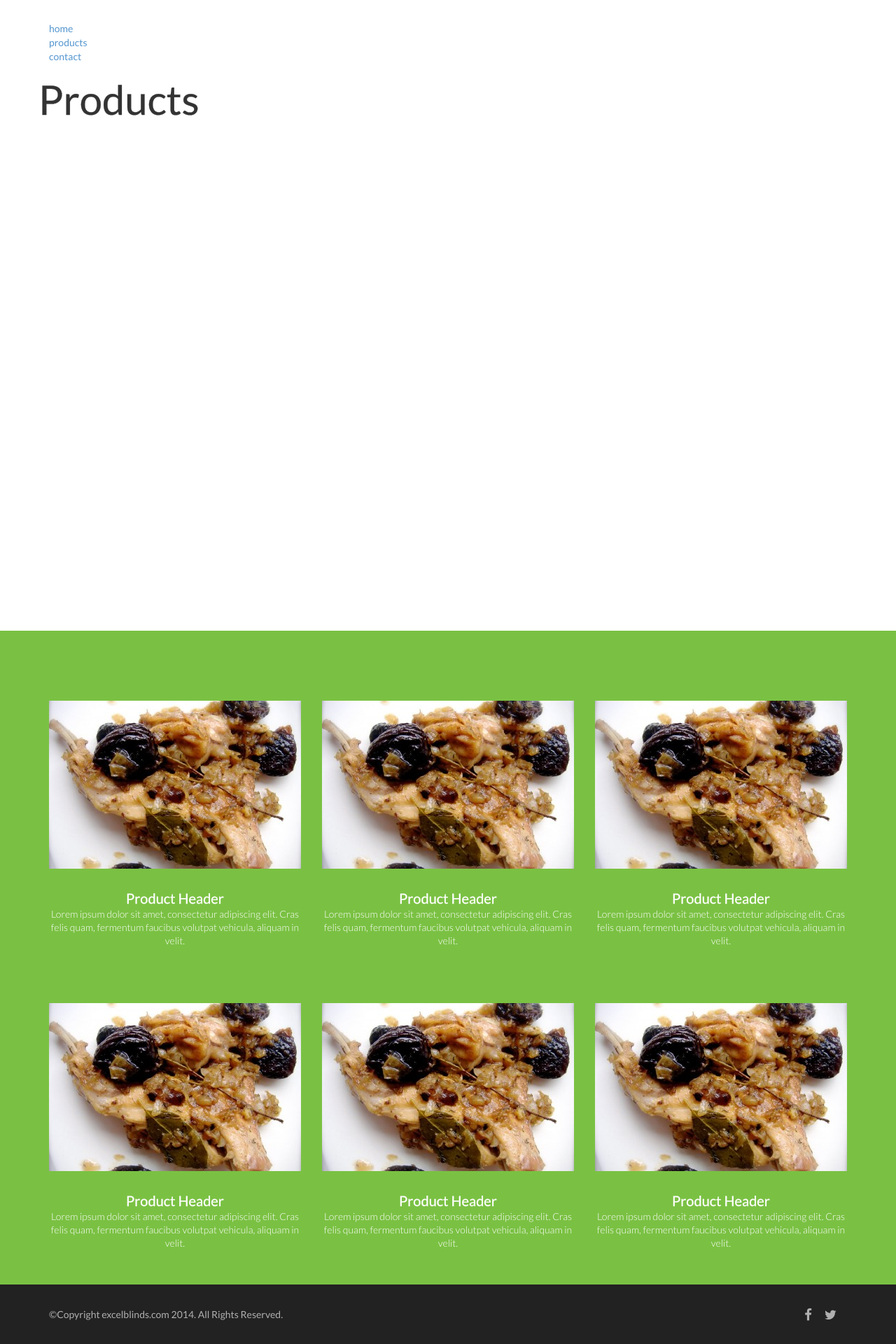
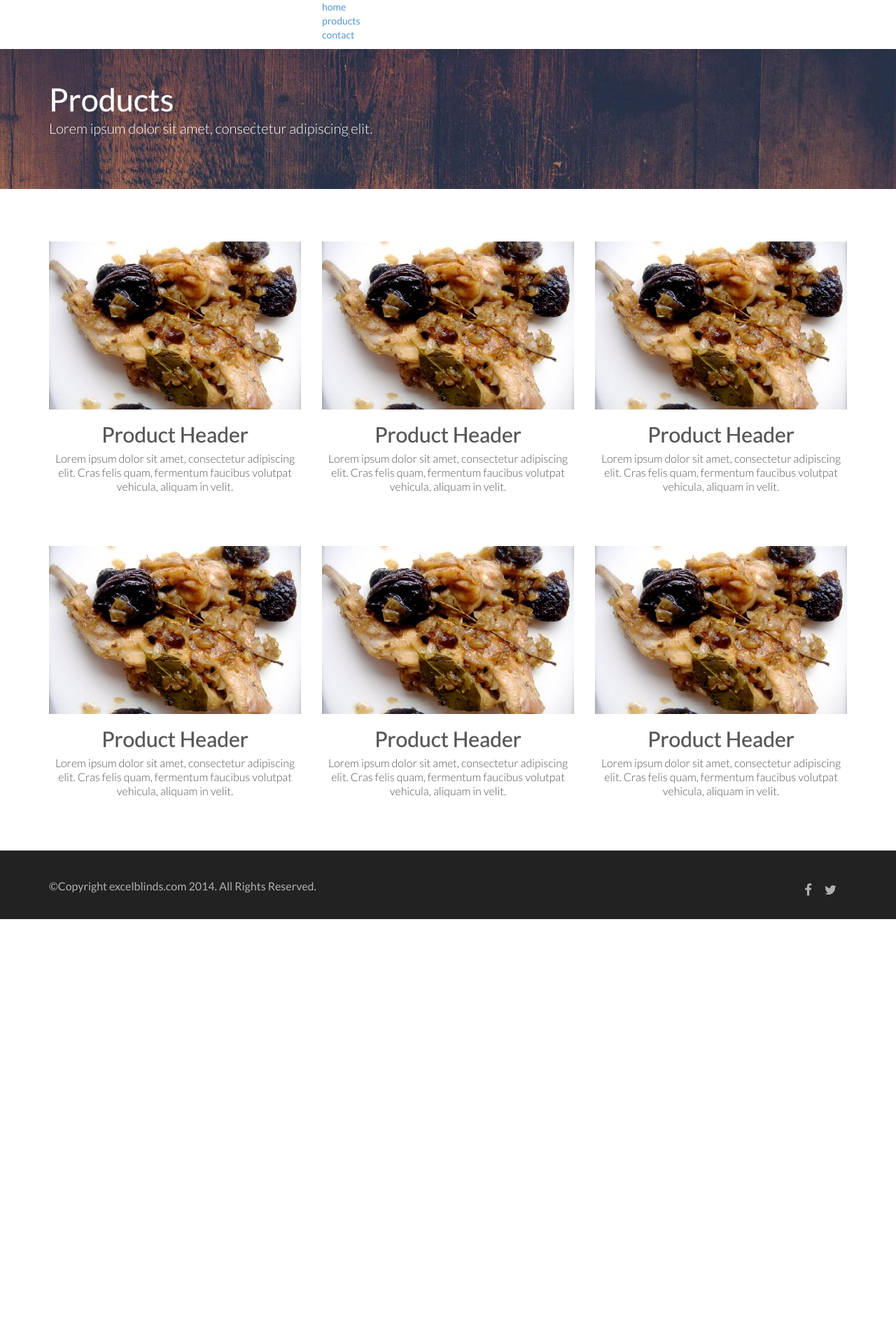
Before and after one commit to godspell/excel-blinds, a PHP site: page /products.html in a window 1280 px wide. Shown: the whole page at 70% size. After the commit the page ends 1313 px from the top, so only its background shows below. Run offline with PHP 8.4, Linux system fonts and the light colour scheme; style sheets or scripts are compiled from the project's sources; some libraries are stand-ins or nearby versions.

Commit message:
finished products page + footer + added slider + updated menu

```diff
--- /dev/null
+++ b/css/products.css
@@ -0,0 +1,40 @@
+section.products-head {
+  min-height: 200px;
+  background-image: url(../img/bg2.jpg); }
+  section.products-head h1 {
+    padding-top: 50px; }
+
+section.products-head, section.products {
+  font-family: "Lato", sans-serif;
+  color: white; }
+  section.products-head h1, section.products h1 {
+    font-size: 45px;
+    line-height: 45px;
+    font-weight: 400;
+    margin-bottom: 5px; }
+  section.products-head p, section.products p {
+    font-size: 20px;
+    line-height: 27px;
+    font-weight: 300; }
+
+section.products {
+  color: #555555;
+  text-align: center; }
+  section.products h1 {
+    font-size: 30px;
+    line-height: 30px;
+    margin-bottom: 10px; }
+  section.products p {
+    font-size: 16px;
+    line-height: 20px;
+    font-weight: 200; }
+  section.products .row {
+    padding-top: 75px; }
+    section.products .row div {
+      margin-bottom: 75px; }
+    section.products .row img {
+      width: 100%;
+      margin-bottom: 20px; }
+
+section.products-head.page, section.products.page {
+  height: auto; }
--- /dev/null
+++ b/css/products.sass
@@ -0,0 +1,42 @@
+section.products-head
+	min-height: 200px
+	background-image: url(../img/bg2.jpg)
+	h1
+		padding-top: 50px
+
+section.products-head, section.products
+	font-family: "Lato", sans-serif
+	color: white
+	h1
+		font-size: 45px
+		line-height: 45px
+		font-weight: 400
+		margin-bottom: 5px
+	p
+		font-size: 20px
+		line-height: 27px
+		font-weight: 300
+
+section.products
+	color: #555
+	text-align: center
+	h1
+		font-size: 30px
+		line-height: 30px
+		margin-bottom: 10px
+	p
+		font-size: 16px
+		line-height: 20px
+		font-weight: 200
+	.row
+		padding-top: 75px
+		div
+			margin-bottom: 75px
+		img
+			width: 100%
+			margin-bottom: 20px
+
+
+section.products-head, section.products
+	&.page
+		height: auto
--- a/css/style.less
+++ b/css/style.less
@@ -86,17 +86,17 @@
 	opacity: 0.9;
 }
 
-/* Custom Button */
-button {
-  background: rgba(0, 0, 0, 0);
-  border: 2px solid white;
-  padding: 15px 30px;
-  text-align: center;
-  display: block;
-  margin: 0 auto; }
-  button:hover {
-    background-color: white;
-    color: black !important; }
+// /* Custom Button */
+// button {
+//   background: rgba(0, 0, 0, 0);
+//   border: 2px solid white;
+//   padding: 15px 30px;
+//   text-align: center;
+//   display: block;
+//   margin: 0 auto; }
+//   button:hover {
+//     background-color: white;
+//     color: black !important; }
 
 /*======================================================================= */
 /*----------------------------------------------------------------------- */
@@ -333,7 +333,14 @@
 	color: #B0B0B0;
 }
 
+footer p {
+	font-size: 16px;
+	line-height: 22px;
+	padding: 40px 0 29px 0
+}
+
 footer i{
+	margin-top: 50px;
 	margin-right: 15px;
 	&:hover{
 		color:#fff;
@@ -352,6 +359,10 @@
 		line-height: 20px;
 		margin-top: -25px;
 		margin-bottom: 15px;
+	}
+
+	footer i{
+		margin-top: 0;
 	}
 
 	section#fader ul#slides li h3{
--- a/index.html
+++ b/index.html
@@ -33,7 +33,7 @@
 				<div class="col-sm-8">
 					<ul>
 						<li><a href="#">home</a></li>
-							<li><a href="#">products</a></li>
+						<li><a href="products.html">products</a></li>
 						<li><a href="#">contact</a></li>
 					</ul>
 				</div>
--- a/products.html
+++ b/products.html
@@ -2,6 +2,7 @@
 <html lang="en">
 <head>
 	<meta charset="utf-8">
+	<meta name="viewport" content="width=device-width, initial-scale=1, maximum-scale=1, user-scalable=no">
 	<!-- Fonts -->
 	<link href='http://fonts.googleapis.com/css?family=Lato:300,400,700,900' rel='stylesheet' type='text/css'>
 	<!-- Stylesheets -->
@@ -9,6 +10,7 @@
 	<link rel="stylesheet" type="text/css" href="css/bootstrap.min.css">
 	<link rel="stylesheet" type="text/css" href="lib/page-reveal-theme/css/style.css">
 	<link rel="stylesheet/less" type="text/css" href="css/style.less">
+	<link rel="stylesheet" type="text/css" href="css/products.css">
 	<!-- Font Icons -->
 	<link href="//netdna.bootstrapcdn.com/font-awesome/4.0.3/css/font-awesome.css" rel="stylesheet">
 	<title>Excel Blinds</title>
@@ -18,6 +20,8 @@
 	<!-- Navigation -->
 	<nav>
 			<div class="container">
+				<div class="row">
+					<div class="col-sm-4">
 						<a href="#" class="logo"><img alt="logo" src="img/logo.png"></a>
 						<a href="#" id="responsive-btn">
 							<div class="dashes">
@@ -26,11 +30,15 @@
 								<span class="dash"></span>
 							</div>
 						</a>
+					</div>
+					<div class="col-sm-8">
 						<ul>
-				<li><a href="#">home</a></li>
+							<li><a href="index.html">home</a></li>
 							<li><a href="#">products</a></li>
 							<li><a href="#">contact</a></li>
 						</ul>
+					</div>
+				</div>
 			</div>
 		</nav>
 	<!-- End Navigation -->
@@ -38,15 +46,14 @@
 	<!-- Pages -->
 	<section class="products-head page">
 		<div class="container">
-			<div class="row">
 			<h1>Products</h1>
-			</div>
+			<p>Lorem ipsum dolor sit amet, consectetur adipiscing elit.</p>
 		</div>
 	</section>
 
-	<section class="products page page-2 parallax">
+	<section class="products page parallax">
 		<div class="container">
-			<div class="row items">
+			<div class="row">
 				<div class="col-sm-4">
 					<img src="img/product.jpg">
 					<h1>Product Header</h1>
```
Lines whose indentation alone changed are shown as unchanged.
